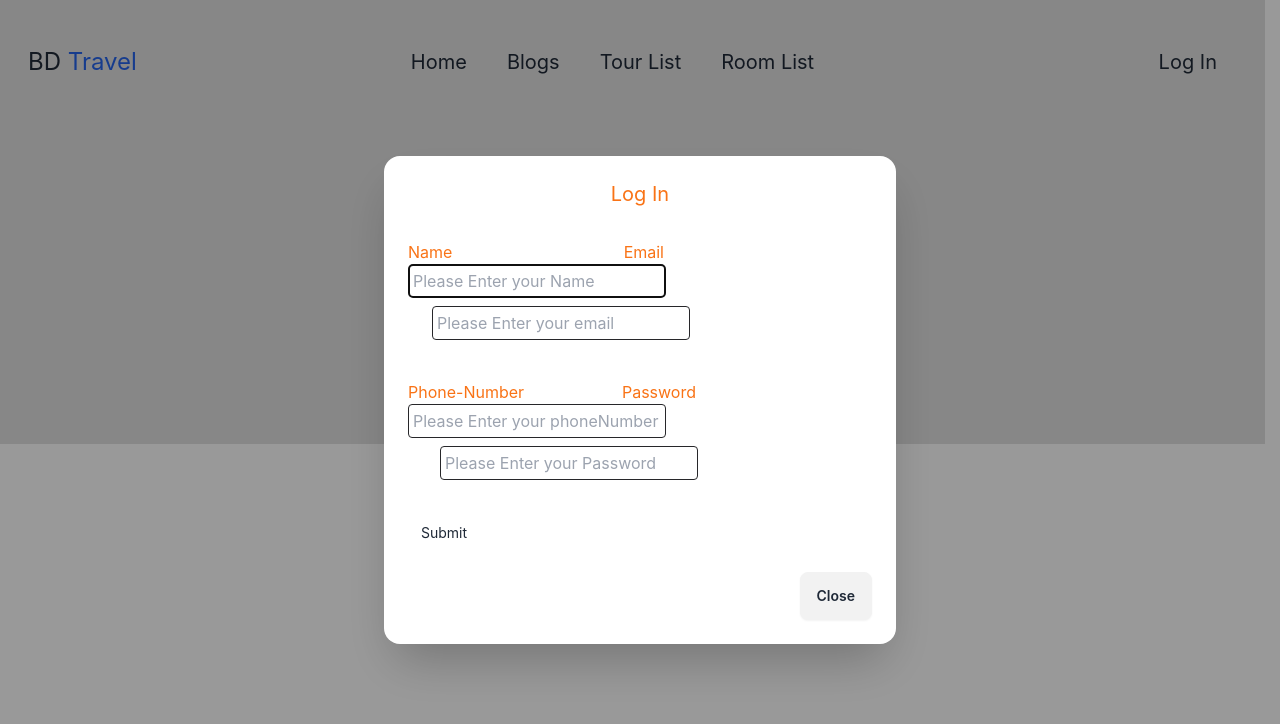
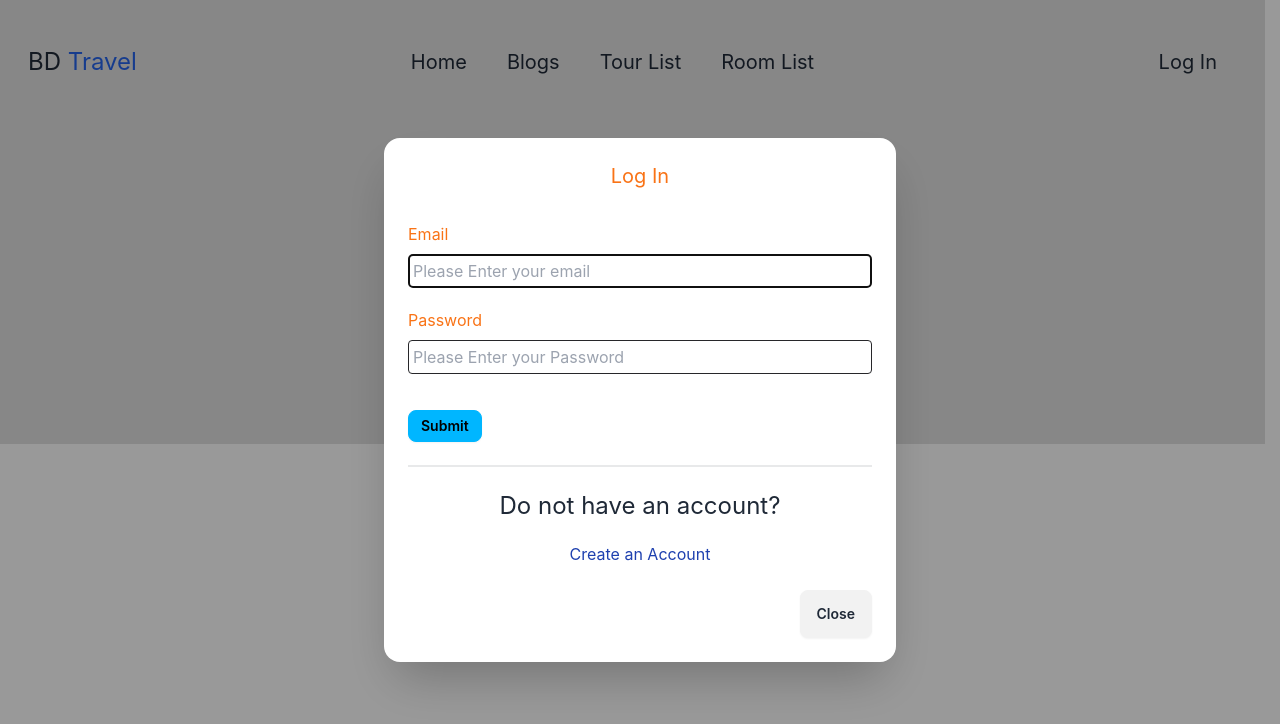
Before and after one commit to Akahad1/BD-Traval, a React (Create React App) app: page / in a window 1280 px wide. Both pictures are taken after a click on the button "Log In". Shown: the top 724 px of the page. Built offline with nearby package versions, Linux system fonts and the light colour scheme.

Commit message:
loginpage

```diff
--- a/package.json
+++ b/package.json
@@ -6,6 +6,7 @@
     "@testing-library/jest-dom": "^5.17.0",
     "@testing-library/react": "^13.4.0",
     "@testing-library/user-event": "^13.5.0",
+    "firebase": "^10.8.0",
     "react": "^18.2.0",
     "react-dom": "^18.2.0",
     "react-router-dom": "^6.21.3",
--- /dev/null
+++ b/src/AuthProvider/AuthProvider.js
@@ -0,0 +1,29 @@
+import React, { createContext, useState } from 'react';
+
+import {  GoogleAuthProvider, createUserWithEmailAndPassword, getAuth, onAuthStateChanged,  } from "firebase/auth";
+import app from '../firebase.config';
+export const AuthContext= createContext()
+const auth = getAuth(app)
+const Provider=new GoogleAuthProvider()
+const AuthProvider = ({children}) => {
+
+    const [name,setname]=useState({name:'aks'})
+
+    const createEmailPassword=(email,password)=>{
+        return createUserWithEmailAndPassword(auth,email,password)
+    }
+
+
+    const authInfo={
+        name,
+        createEmailPassword,
+
+    }
+    return (
+        <AuthContext.Provider value={authInfo}>
+            {children}
+        </AuthContext.Provider>
+    );
+};
+
+export default AuthProvider;
--- a/src/Authentication/LogIn/LogIn.js
+++ b/src/Authentication/LogIn/LogIn.js
@@ -1,15 +1,16 @@
 import React from  "react";
+import { Link } from "react-router-dom";
 
 const LogIn =()=>{
 
   const getInformation=(event)=>{
     event.preventDefault()
     const form=event.target
-    const name=form.name.value;
+
     const email=form.email.value;
-    const phoneNumber=form.phoneNumber.value;
+
     const password=form.password.value;
-    console.log(name,password,email,phoneNumber)
+    console.log(password,email)
 
   }
     return(<div>
@@ -20,22 +21,39 @@ const LogIn =()=>{
     <h3 className="text-xl text-center text-orange-500">Log In</h3>
     <p className="py-4"></p>
     <form onSubmit={getInformation}>
-      <div className="flex justify-between"><p className="text-orange-500">Name</p>
+      <div className="flex justify-between">
+
        <p className="mr-52 text-orange-500">Email</p></div>
-        <input name="name" className="p-1 border border-zinc-800 rounded" placeholder="Please Enter your Name"/>
-        <input name="email" className="ml-6 p-1 mt-2 border border-zinc-800 rounded" placeholder="Please Enter your email"/>
 
-        <div className="mt-10">
-        <div className="flex justify-between text-orange-500"><p>Phone-Number</p>
+        <input name="email" className=" w-full p-1 mt-2 border border-zinc-800 rounded" placeholder="Please Enter your email"/>
+
+        <div className="mt-5">
+        <div className="flex justify-between text-orange-500">
+
        <p className="mr-44 text-orange-500">Password</p></div>
-        <input name="phoneNumber" className="p-1 border border-zinc-800 rounded" placeholder="Please Enter your phoneNumber"/>
-        <input name="password" className="ml-8 p-1 mt-2 border border-zinc-800 rounded" placeholder="Please Enter your Password"/>
+
+        <input name="password" className=" p-1 mt-2 w-full  border border-zinc-800 rounded" placeholder="Please Enter your Password"/>
 
         </div>
 
-      <button className="btn-sm mt-9 btn-ghost" type="submit">Submit</button>
+      <button className=" btn btn-sm mt-9  btn-info" type="submit">Submit</button>
 
     </form>
+    <p className="divider"></p>
+
+
+    <div>
+    <p className="text-center text-2xl">Do not have an account?</p>
+
+
+        <Link to='/singup'><p className="text-center mt-5 text-blue-800">Create an Account </p></Link>
+
+    {/* <div className="modal-action">
+
+</div> */}
+    </div>
+
+
     <div className="modal-action">
       <form method="dialog">
 
--- a/src/Authentication/SingUP/SingUp.js
+++ b/src/Authentication/SingUP/SingUp.js
@@ -3,47 +3,10 @@ import React from "react";
 
 
 const SingUp=()=>{
-    const getInformation=(event)=>{
-        event.preventDefault()
-        const form=event.target
-        const name=form.name.value;
-        const email=form.email.value;
-        const phoneNumber=form.phoneNumber.value;
-        const password=form.password.value;
-        console.log(name,password,email,phoneNumber)
 
-      }
     return(
     <div>
-       <dialog id="my_modal_5" className="modal modal-bottom sm:modal-middle">
-  <div className="modal-box">
-    <h3 className="text-xl text-center text-orange-500">Log In</h3>
-    <p className="py-4"></p>
-    <form onSubmit={getInformation}>
-      <div className="flex justify-between"><p className="text-orange-500">Name</p>
-       <p className="mr-52 text-orange-500">Email</p></div>
-        <input name="name" className="p-1 border border-zinc-800 rounded" placeholder="Please Enter your Name"/>
-        <input name="email" className="ml-6 p-1 mt-2 border border-zinc-800 rounded" placeholder="Please Enter your email"/>
 
-        <div className="mt-10">
-        <div className="flex justify-between text-orange-500"><p>Phone-Number</p>
-       <p className="mr-44 text-orange-500">Password</p></div>
-        <input name="phoneNumber" className="p-1 border border-zinc-800 rounded" placeholder="Please Enter your phoneNumber"/>
-        <input name="password" className="ml-8 p-1 mt-2 border border-zinc-800 rounded" placeholder="Please Enter your Password"/>
-
-        </div>
-
-      <button className="btn-sm mt-9 btn-ghost" type="submit">Submit</button>
-
-    </form>
-    <div className="modal-action">
-      <form method="dialog">
-
-        <button className="btn">Close</button>
-      </form>
-    </div>
-  </div>
-</dialog>
 
 
 
--- a/src/Componet/Navber/Navber.js
+++ b/src/Componet/Navber/Navber.js
@@ -1,9 +1,11 @@
-import React from 'react';
+import React, { useContext } from 'react';
 import { Link } from 'react-router-dom';
 import SingUp from '../../Authentication/SingUP/SingUp';
 import LogIn from '../../Authentication/LogIn/LogIn';
+import { AuthContext } from '../../AuthProvider/AuthProvider';
 
 const Navber=()=>{
+  // const {name}=useContext(AuthContext)
 
   return ( <div >
     <div className="navbar lg:bg-[#e1e1e1] md:bg-[#e1e1e1] bg-white lg:pt-10 md:pt-10 lg:pb-10 md:pb-10 pt-5 pb-5">
@@ -35,6 +37,7 @@ const Navber=()=>{
         <p className='mr-10 text-xl'><Link to='/'>Tour List</Link></p>
         <p className='mr-10 text-xl'><Link to='/'>Room List</Link></p>
 
+
     </ul>
   </div>
   <div className="navbar-end">
--- /dev/null
+++ b/src/firebase.config.js
@@ -0,0 +1,22 @@
+// Import the functions you need from the SDKs you need
+import { initializeApp } from "firebase/app";
+import { getAnalytics } from "firebase/analytics";
+// TODO: Add SDKs for Firebase products that you want to use
+// https://firebase.google.com/docs/web/setup#available-libraries
+
+// Your web app's Firebase configuration
+// For Firebase JS SDK v7.20.0 and later, measurementId is optional
+const firebaseConfig = {
+  apiKey: "AIzaSyDn-NqyiXx3i6cV7g0G-Lgzp--Gsr00Cok",
+  authDomain: "bd-travel-c35ce.firebaseapp.com",
+  projectId: "bd-travel-c35ce",
+  storageBucket: "bd-travel-c35ce.appspot.com",
+  messagingSenderId: "283239634611",
+  appId: "1:283239634611:web:c2fc6739b6d8159bc3c2c6",
+  measurementId: "G-DYWH61SWX3"
+};
+
+// Initialize Firebase
+const app = initializeApp(firebaseConfig);
+const analytics = getAnalytics(app);
+export default app;
--- a/src/index.js
+++ b/src/index.js
@@ -3,11 +3,16 @@ import ReactDOM from 'react-dom/client';
 import './index.css';
 import App from './App';
 import reportWebVitals from './reportWebVitals';
+import AuthProvider from './AuthProvider/AuthProvider';
 
 const root = ReactDOM.createRoot(document.getElementById('root'));
 root.render(
   <React.StrictMode>
+    <AuthProvider>
     <App />
+
+    </AuthProvider>
+
   </React.StrictMode>
 );
 
```
Also changed, not shown: 1 other file (tests, documents, lock files or other folders).
